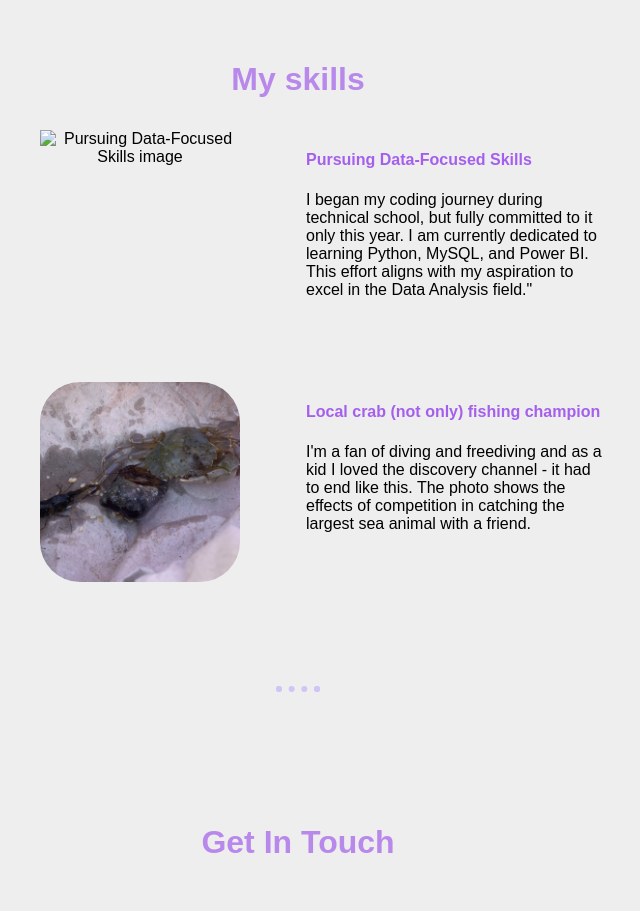
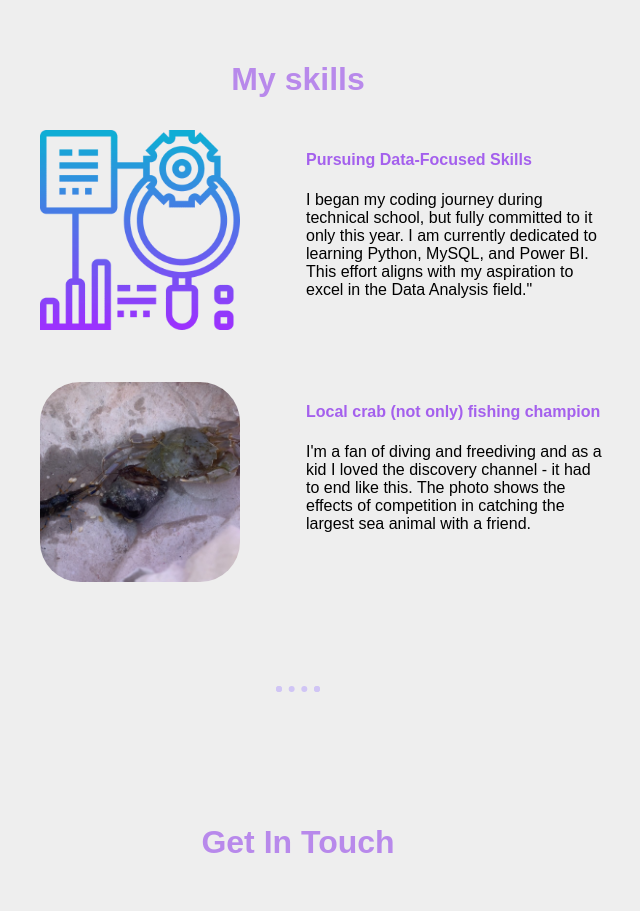
Before and after one commit to dawidryskala/Capstone-Project-Html-Portfolio, a plain HTML site: page index.html in a window 1280 px wide. Shown: the part 1260-2171 px from the top of the page, without its empty margins (342-982 px from the left). Drawn offline with Linux system fonts and the light colour scheme.

Commit message:
Update index.html

```diff
--- a/index.html
+++ b/index.html
@@ -38,7 +38,7 @@
             <div class="grid_parent_middle_section">
 
                 <div>
-                    <img class="skill_img data_analyst_img" src="assets/data_analyst.webp"
+                    <img class="skill_img data_analyst_img" src="./data_analyst.webp" alt="data analyst image" "
                         alt="Pursuing Data-Focused Skills image" />
                 </div>
                 <div class="first_skill_deccription">
```
